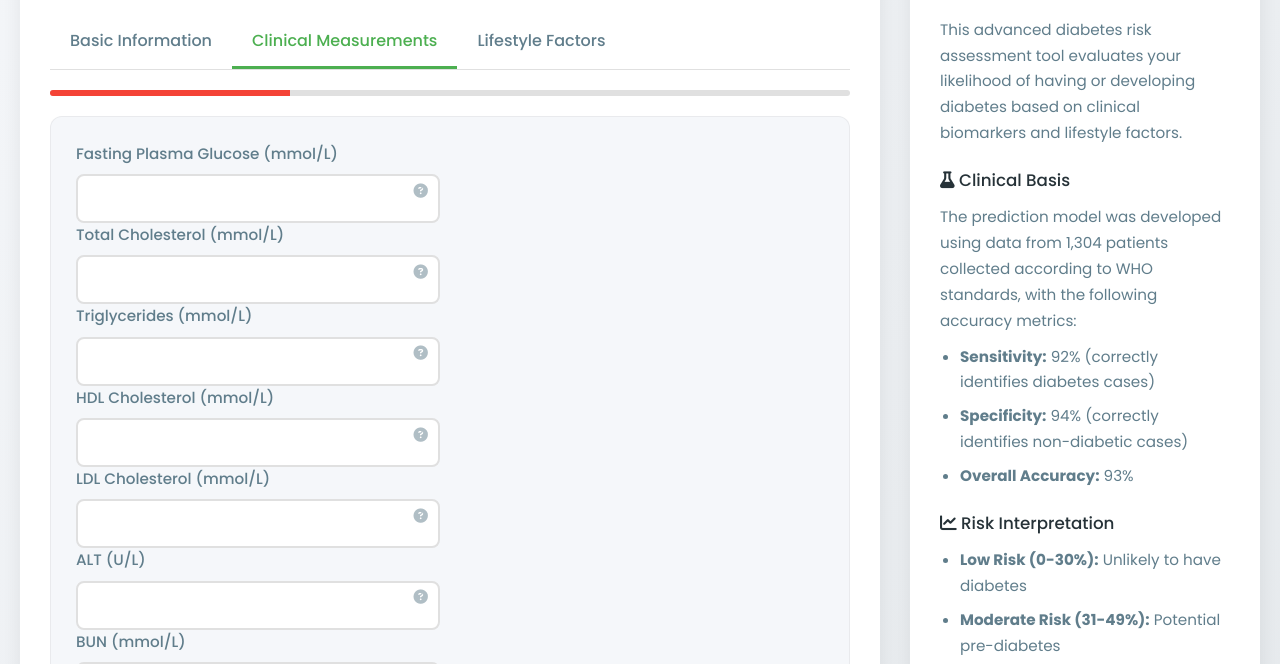
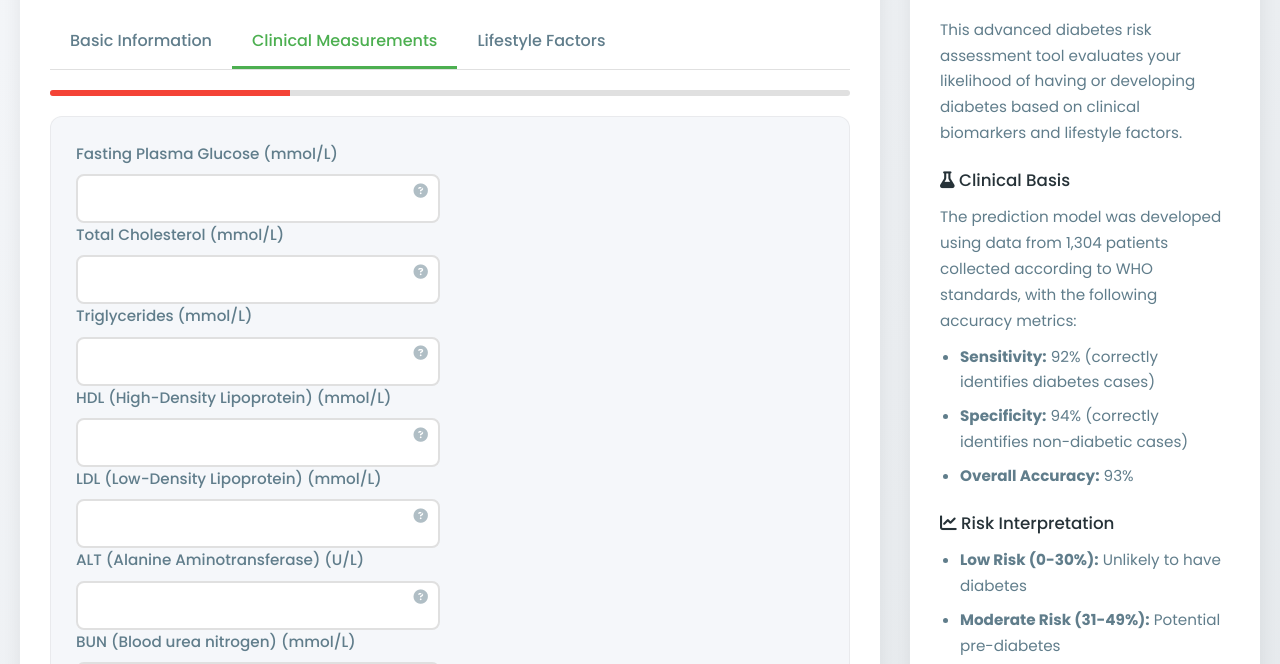
Before and after one commit to Sebukpor/diabetes-18, a plain HTML site: page index.html in a window 1280 px wide. Both pictures are taken after a click on the element "Clinical Measurements". Shown: the part 125-789 px from the top of the page. Drawn offline with Linux system fonts and the light colour scheme.

Commit message:
Update index.html

```diff
--- a/index.html
+++ b/index.html
@@ -496,22 +496,22 @@
               <input type="number" step="0.1" min="0.2" max="20" id="tri" required>
             </div>
             <div class="form-group">
-              <label for="hdl">HDL Cholesterol (mmol/L)</label>
+              <label for="hdl">HDL (High-Density Lipoprotein) (mmol/L)</label>
               <input type="number" step="0.1" min="0.2" max="5" id="hdl" required>
               <div class="tooltip" title="High-Density Lipoprotein ('good' cholesterol)">?</div>
             </div>
             <div class="form-group">
-              <label for="ldl">LDL Cholesterol (mmol/L)</label>
+              <label for="ldl">LDL (Low-Density Lipoprotein) (mmol/L)</label>
               <input type="number" step="0.1" min="0.5" max="10" id="ldl" required>
               <div class="tooltip" title="Low-Density Lipoprotein ('bad' cholesterol)">?</div>
             </div>
             <div class="form-group">
-              <label for="alt">ALT (U/L)</label>
+              <label for="alt">ALT (Alanine Aminotransferase) (U/L)</label>
               <input type="number" step="1" min="5" max="500" id="alt" required>
               <div class="tooltip" title="Alanine Aminotransferase (liver enzyme)">?</div>
             </div>
             <div class="form-group">
-              <label for="bun">BUN (mmol/L)</label>
+              <label for="bun">BUN (Blood urea nitrogen) (mmol/L)</label>
               <input type="number" step="0.1" min="1" max="30" id="bun" required>
               <div class="tooltip" title="Blood Urea Nitrogen (kidney function marker)">?</div>
             </div>
```
